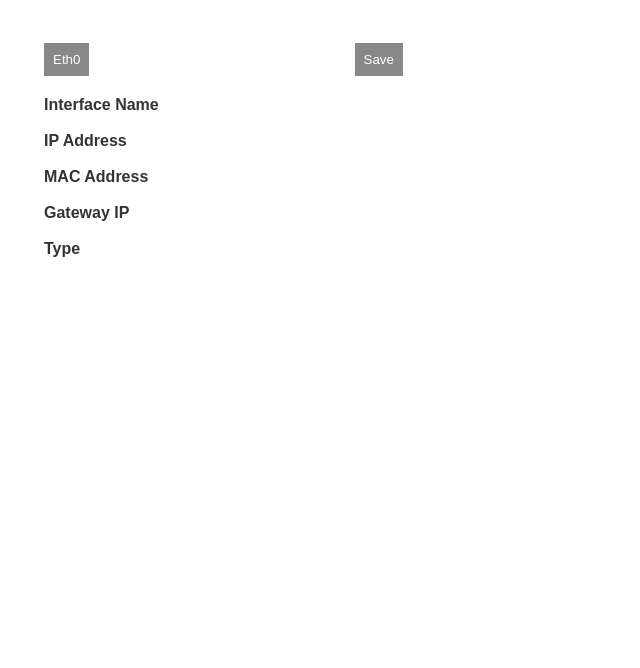
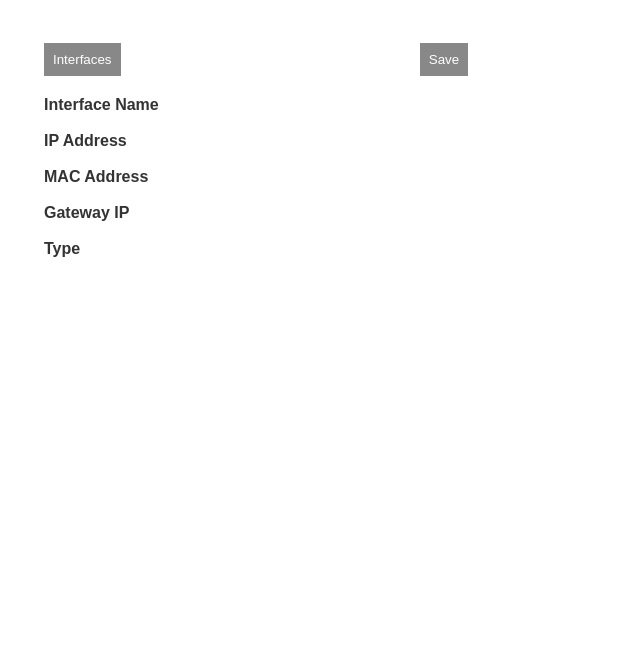
Before and after one commit to ayusefi/Network-Config-Interface, a website: page public/index.html in a window 1280 px wide. Shown: the part 132-800 px from the top of the page, without its empty margins (281-921 px from the left). Drawn offline with Linux system fonts and the light colour scheme.

Commit message:
Second edit!

```diff
--- a/public/index.html
+++ b/public/index.html
@@ -11,7 +11,7 @@
     <table id="ButtonsTable">
       <tr>
         <th>
-          <button>Eth0</button>
+          <button id="myButton">Interfaces</button>
         </th>
         <th>
           <button id="kayit">Save</button>
```
